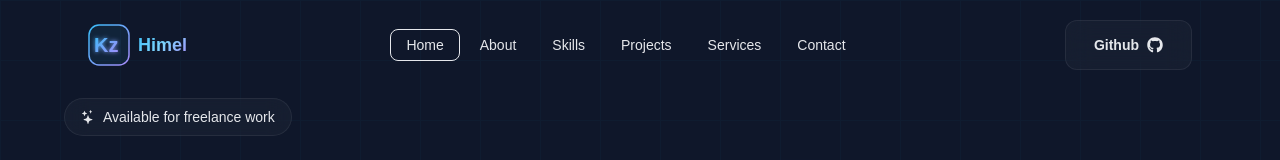
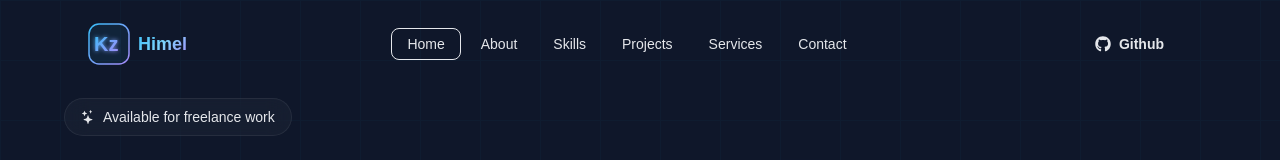
Before and after one commit to Kz-Himel/portfolio, a Next.js app: page / in a window 1280 px wide. Shown: the top 160 px of the page. Built offline with nearby package versions, Linux system fonts and the light colour scheme; a web font is replaced by a local one.

Commit message:
Added some changes in github button

```diff
--- a/src/components/Navbar.jsx
+++ b/src/components/Navbar.jsx
@@ -105,10 +105,10 @@ export default function Navbar() {
                 <motion.button
                   whileHover={{ scale: 1.04 }}
                   whileTap={{ scale: 0.96 }}
-                  className="flex items-center gap-2 px-7 py-3.5 rounded-xl glass border border-white/10 text-text-main font-semibold text-sm hover:border-accent/30 transition-all duration-300"
+                  className="flex items-center gap-2 px-7 py-3.5 rounded-xl bg-accent text-bg font-semibold text-sm transition-all duration-300"
                 >
+                  <FaGithub size={16} />
                   Github
-                  <FaGithub size={16} />
                 </motion.button>
               </a>
           </div>
@@ -192,10 +192,10 @@ export default function Navbar() {
                 <motion.button
                   whileHover={{ scale: 1.04 }}
                   whileTap={{ scale: 0.96 }}
-                  className="flex items-center gap-2 px-7 py-3.5 rounded-xl glass border border-white/10 text-text-main font-semibold text-sm hover:border-accent/30 transition-all duration-300"
+                  className="flex items-center gap-2 px-7 py-3.5 rounded-xl bg-accent text-bg font-semibold text-sm transition-all duration-300"
                 >
+                  <FaGithub size={16} />
                   Github
-                  <FaGithub size={16} />
                 </motion.button>
               </a>
               </motion.li>
```
